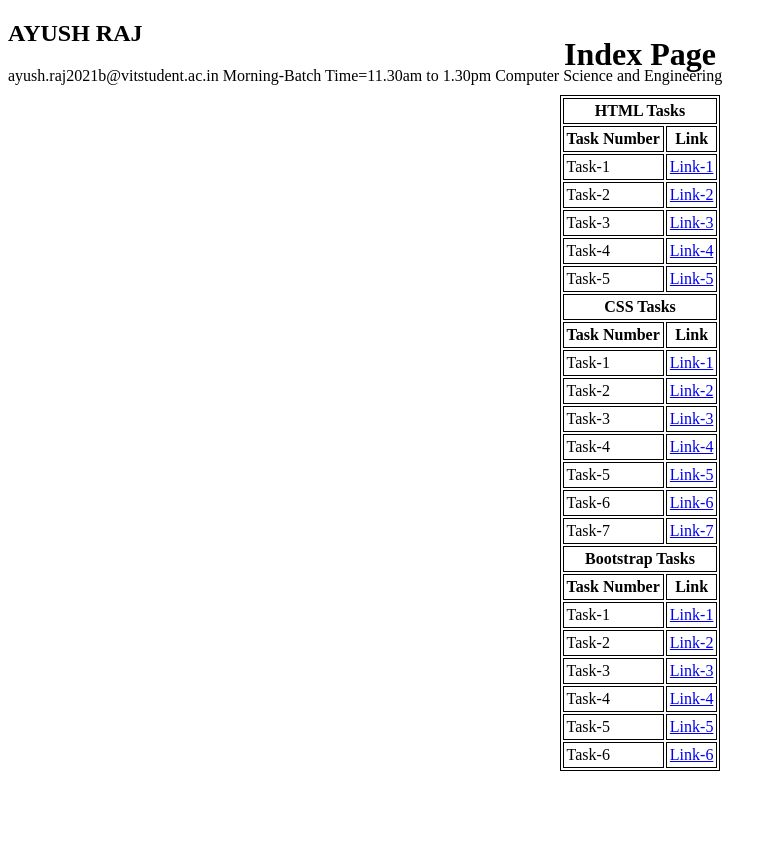
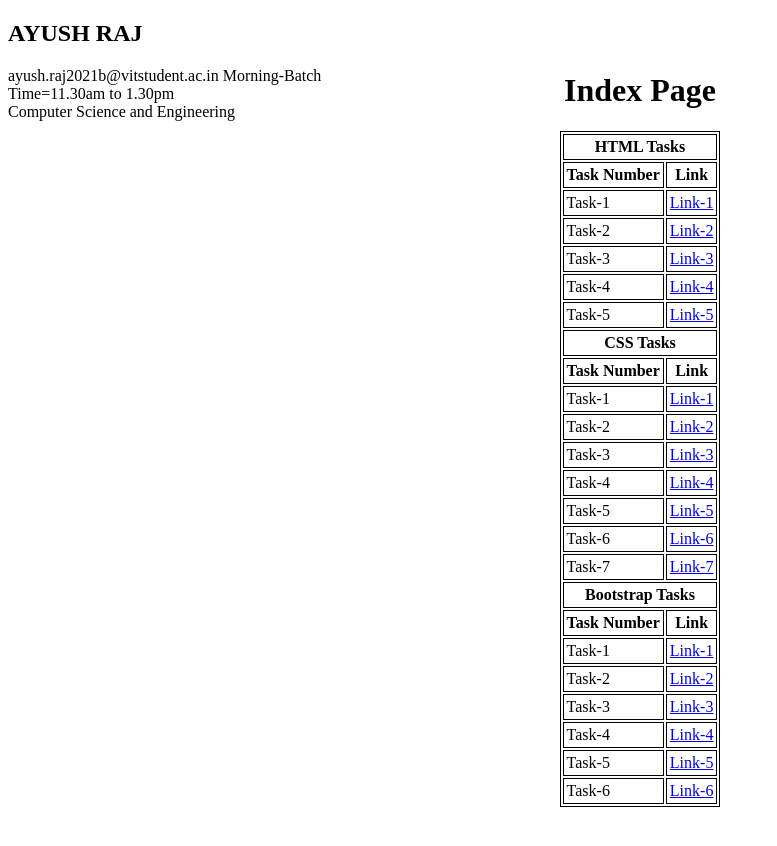
Before and after one commit to rajayush-hub/AyushRaj-MernStack-hub, a plain HTML site: page index.html in a window 1280 px wide. Shown: the whole page, without its empty margins (0-777 px from the left). Drawn offline with Linux system fonts and the light colour scheme.

Commit message:
Update index.html

```diff
--- a/index.html
+++ b/index.html
@@ -13,8 +13,8 @@ E-mail: ayush.raj2021b@vitstudent.ac.in-->
     <div>
         <h2>AYUSH RAJ</h2>
         <span>ayush.raj2021b@vitstudent.ac.in</span>
-        <span>Morning-Batch</span>
-        <span>Time=11.30am to 1.30pm</span>
+        <span>Morning-Batch</span><br>
+        <span>Time=11.30am to 1.30pm</span><br>
         <span>Computer Science and Engineering</span>
     </div>
     <div style="position: relative; top:-70px;">
```
